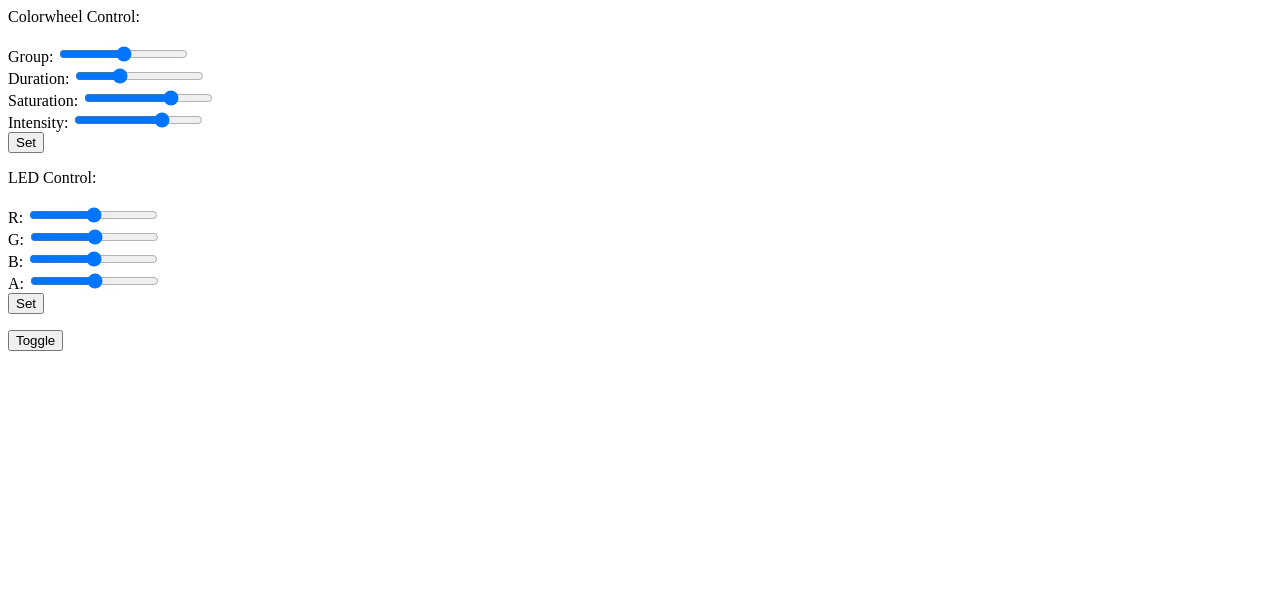
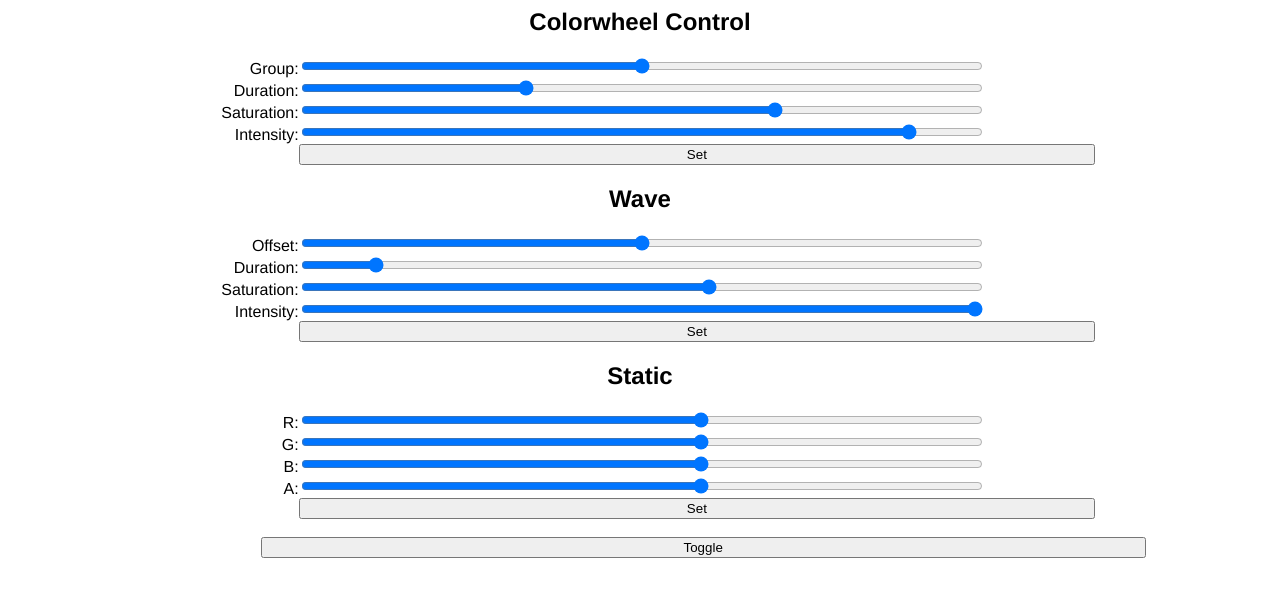
Before and after one commit to ktt-ol/wallwasher, a plain HTML site: page index.html in a window 1280 px wide. Drawn offline with Linux system fonts and the light colour scheme.

Commit message:
add "wave" mode

```diff
--- a/index.html
+++ b/index.html
@@ -1,4 +1,5 @@
 <html><head>
+<meta name="viewport" content="width=device-width, initial-scale=1" />
 <script>
 function setColor() {
     var form = document.getElementById('colorForm');
@@ -24,6 +25,19 @@ function setWheel() {
     request.send(null);
 }
 
+function setWave() {
+    var form = document.getElementById('waveForm');
+    var params = 'o=' + form.elements['o'].value +
+        '&d=' + form.elements['d'].value * 1000 +
+        '&i=' + form.elements['i'].value +
+        '&s=' + form.elements['s'].value;
+
+    var request = new XMLHttpRequest();
+    request.open('GET', '/wave?' + params, true);
+    request.send(null);
+}
+
+
 function toggle() {
     var request = new XMLHttpRequest();
     request.open('GET', '/light', true);
@@ -32,30 +46,78 @@ function toggle() {
 
 </script>
 
+<style type="text/css">
+body {
+    font-family: "Helvetica", "Arial", sans-serif;
+}
+h1, h2 {
+    text-align: center;
+}
+form {
+    width: 90%;
+    margin: 0 auto;
+}
+label, input {
+    /* in order to define widths */
+    display: inline-block;
+}
+label {
+    width: 20%;
+    /* positions the label text beside the input */
+    text-align: right;
+}
+input {
+    width: 60%;
+}
+button {
+    margin-left: 20%;
+    width: 70%;
+}
+</style>
 </head>
 <body>
 
-Colorwheel Control:<br/>
-<br/>
+<h2>Colorwheel Control</h2>
 <form id='wheelForm'>
-Group:      <input id="g" type="range" min="0" max="2" step="1" /><br/>
-Duration:   <input id="d" type="range" min="2" max="180" step="1" value="60" /><br/>
-Saturation: <input id="s" type="range" min="0" max="100" step="1"  value="70" /><br/>
-Intensity:  <input id="i" type="range" min="0" max="100" step="1"  value="70" /><br/>
+<label>Group:     </label><input id="g" type="range" min="0" max="2" step="1" value="1" onchange="g_out.value=value"/>
+    <output id="g_out"> </output><br/>
+<label>Duration:  </label><input id="d" type="range" min="2" max="180" step="1" value="60" onchange="d_out.value=value"/>
+    <output id="d_out"> </output><br/>
+<label>Saturation:</label><input id="s" type="range" min="0" max="100" step="1"  value="70" onchange="s_out.value=value"/>
+    <output id="s_out"> </output><br/>
+<label>Intensity: </label><input id="i" type="range" min="0" max="100" step="1"  value="90" onchange="i_out.value=value"/>
+    <output id="i_out"> </output><br/>
 <button type='submit', onClick='setWheel(); return false;'>Set</button>
 </form>
 
+<h2>Wave</h2>
+<form id='waveForm'>
+<label>Offset:    </label><input id="o" type="range" min="0" max="60" step="1" value="" onchange="o_out.value=value"/>
+    <output id="o_out"> </output><br/>
+<label>Duration:  </label><input id="d" type="range" min="2" max="180" step="1" value="20" onchange="d_out.value=value"/>
+    <output id="d_out"> </output><br/>
+<label>Saturation:</label><input id="s" type="range" min="0" max="100" step="1"  value="60" onchange="s_out.value=value"/>
+    <output id="s_out"> </output><br/>
+<label>Intensity: </label><input id="i" type="range" min="0" max="100" step="1"  value="100" onchange="i_out.value=value"/>
+    <output id="i_out"> </output><br/>
+<button type='submit', onClick='setWave(); return false;'>Set</button>
+</form>
 
-LED Control:<br/>
-<br/>
+
+<h2>Static</h2>
 <form id='colorForm'>
-R: <input id="r" type="range" min="0" max="255" step="1" /><br/>
-G: <input id="g" type="range" min="0" max="255" step="1" /><br/>
-B: <input id="b" type="range" min="0" max="255" step="1" /><br/>
-A: <input id="a" type="range" min="0" max="255" step="1" /><br/>
+<label>R:</label><input id="r" type="range" min="0" max="255" step="1" value="150" onchange="r_out.value=value"/>
+    <output id="r_out"> </output><br/>
+<label>G:</label><input id="g" type="range" min="0" max="255" step="1" value="150" onchange="g_out.value=value"/>
+    <output id="g_out"> </output><br/>
+<label>B:</label><input id="b" type="range" min="0" max="255" step="1" value="150" onchange="b_out.value=value"/>
+    <output id="b_out"> </output><br/>
+<label>A:</label><input id="a" type="range" min="0" max="255" step="1" value="150" onchange="a_out.value=value"/>
+    <output id="a_out"> </output><br/>
 <button type='submit', onClick='setColor(); return false;'>Set</button>
 </form>
 
+<br/>
 <button onClick='toggle();' type='submit'>Toggle</button>
 
 </body></html>
```
Also changed, not shown: 2 other files.
